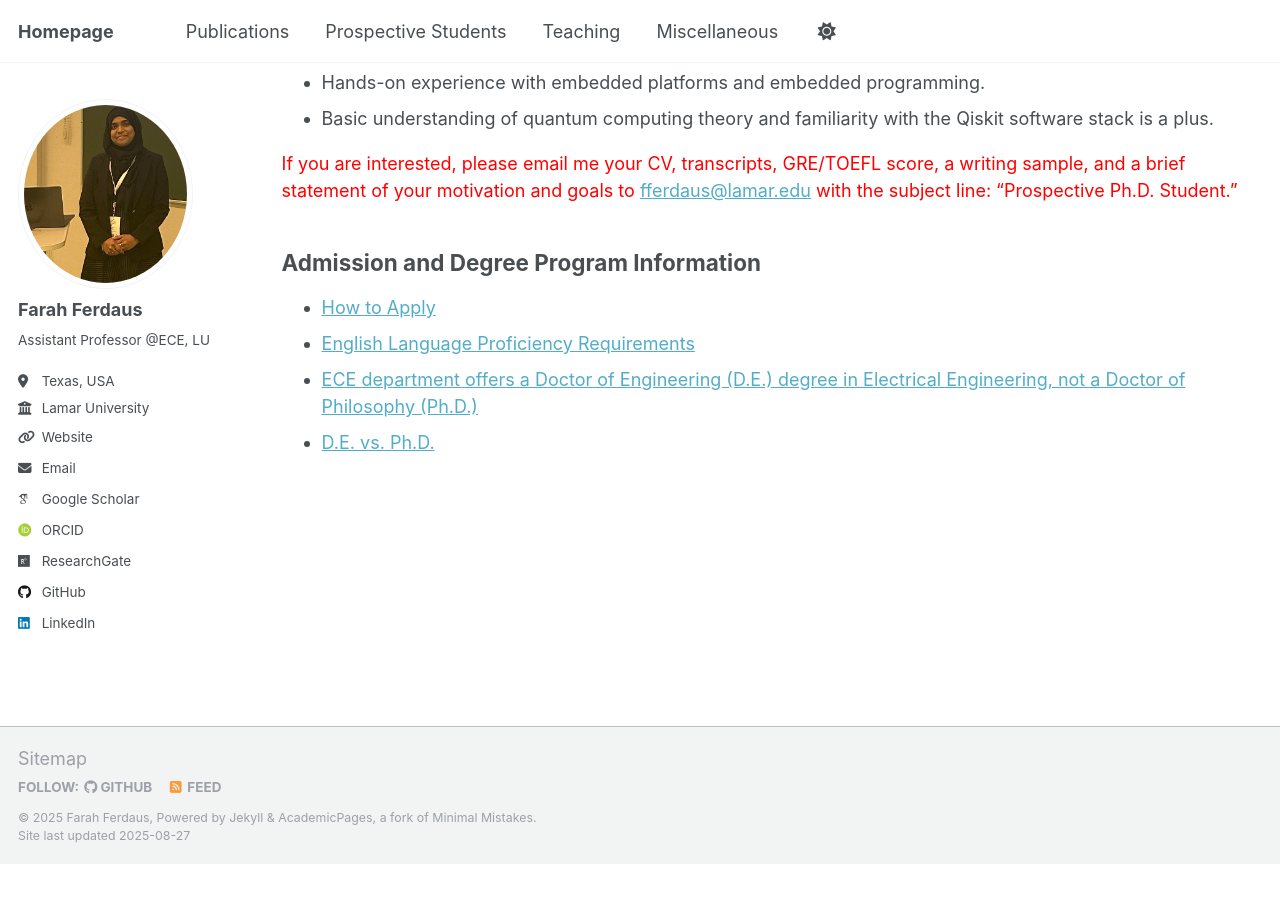
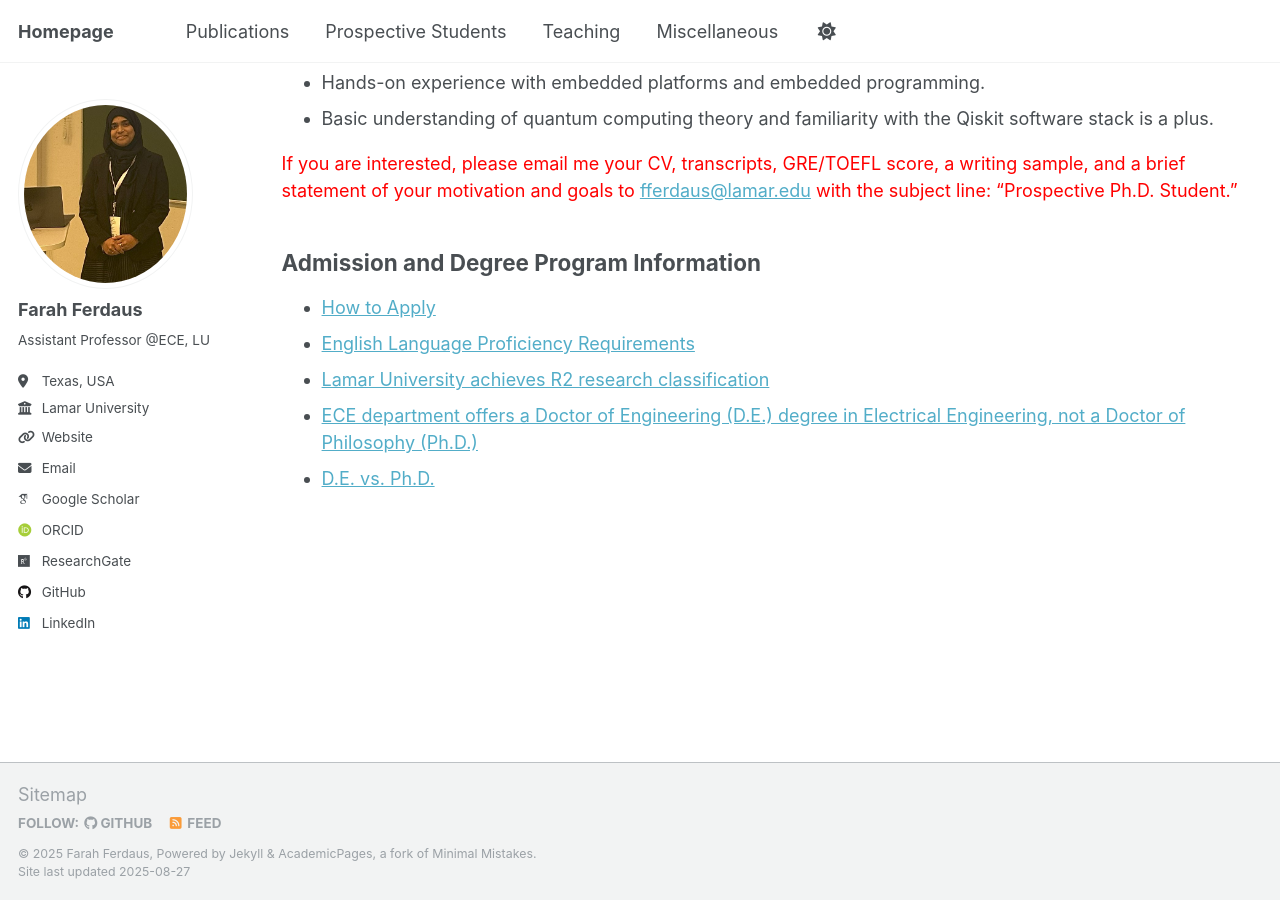
Before and after one commit to fferdaus/fferdaus.github.io, a Jekyll site: the page built from _pages/ProspectiveStudents.md, in a window 1280 px wide and 900 px high, scrolled down 762 px. Built offline with Jekyll 4.4.1, drawn with Linux system fonts in a browser that asks for light colours; some web fonts are replaced; before the commit the page ends 1626 px from its top, so only the background shows below that.

Commit message:
Update ProspectiveStudents.md

```diff
--- a/_pages/ProspectiveStudents.md
+++ b/_pages/ProspectiveStudents.md
@@ -38,5 +38,6 @@ I am seeking candidates with a solid background and an interest in interdiscipli
 
 - [How to Apply](https://www.lamar.edu/admissions/how-to-apply/graduate/how-to-apply.html)
 - [English Language Proficiency Requirements](https://www.lamar.edu/admissions/how-to-apply/english-language-proficiency-requirements.html)
+- [Lamar University achieves R2 research classification](https://www.lamar.edu/news-and-events/news/2025/03/lamar-university-achieves-r2-research-classification.html)
 - [ECE department offers a Doctor of Engineering (D.E.) degree in Electrical Engineering, not a Doctor of Philosophy (Ph.D.)](https://www.lamar.edu/academics/degrees/electrical-engineering/electrical-engineering-doctoral-degree.html)
 - [D.E. vs. Ph.D.](https://www.findaphd.com/guides/doctor-of-engineering-engd-guide)
```
